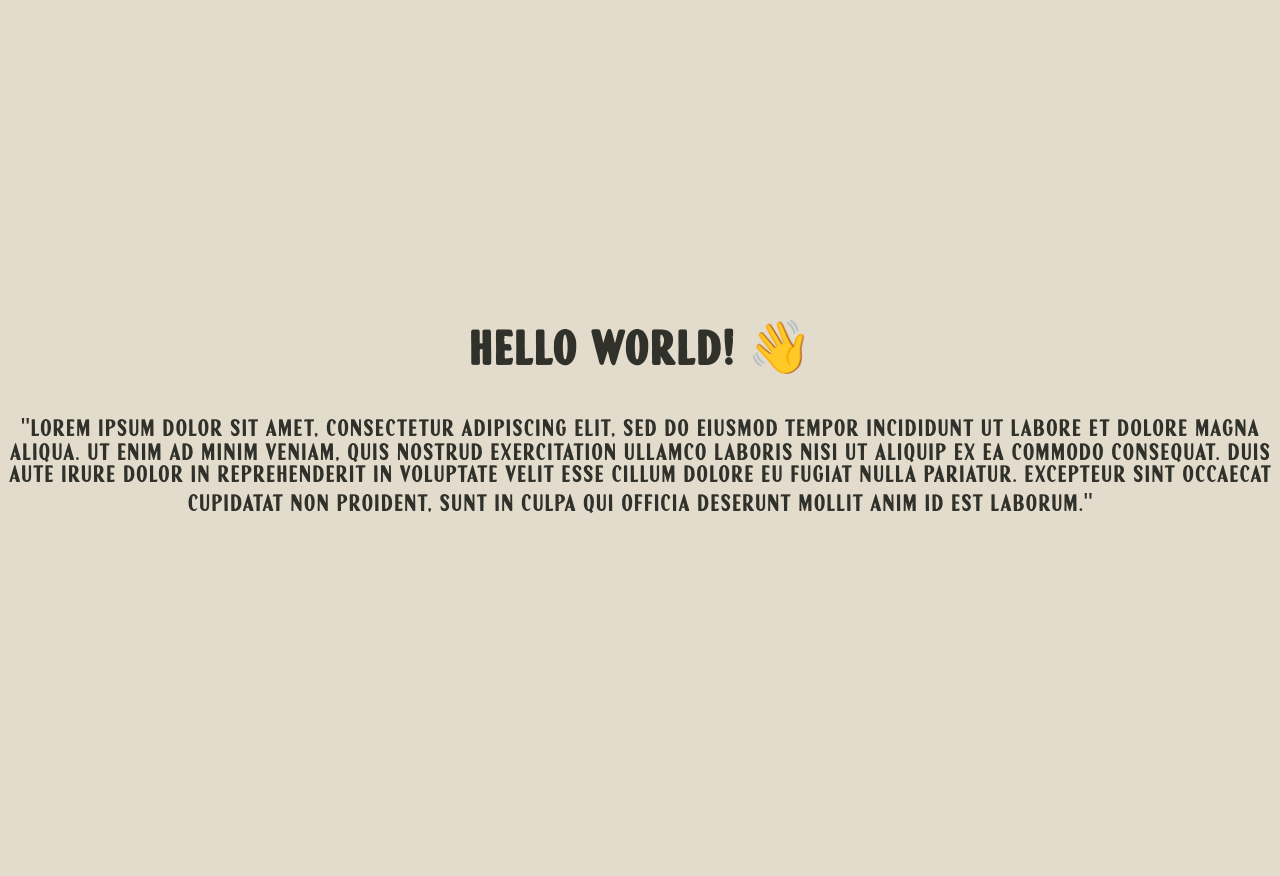
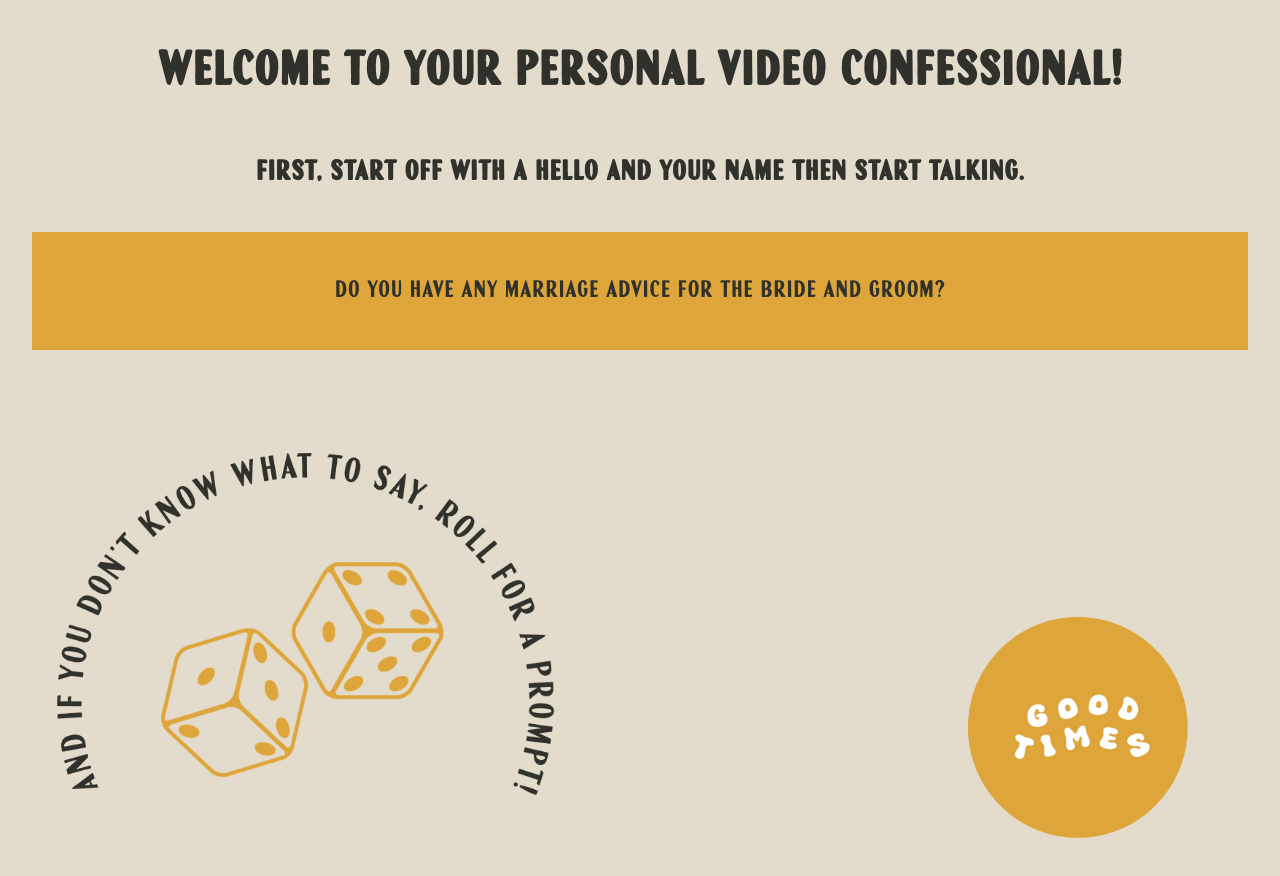
Before and after one commit to caseyvaughn/jj-wedding-site, a React (Create React App) app: page / in a window 1280 px wide. Shown: the top 876 px of the page. Before the commit the page ends 800 px from the top, so only its background shows below. Built offline with nearby package versions, Linux system fonts and the light colour scheme.

Commit message:
style homepage with logos, add questions

```diff
--- a/src/App.css
+++ b/src/App.css
@@ -1,10 +1,6 @@
 .App {
   text-align: center;
-}
-
-.App-logo {
-  height: 40vmin;
-  pointer-events: none;
+  height: 100vh;
 }
 
 @media (prefers-reduced-motion: no-preference) {
@@ -14,16 +10,30 @@
 }
 
 .App-header {
-  min-height: 100vh;
   display: flex;
   flex-direction: column;
   align-items: center;
-  justify-content: center;
   font-size: calc(10px + 2vmin);
+  padding: 1rem;
 }
 
-.App-link {
-  color: #61dafb;
+.Main-content {
+  display: flex;
+  justify-content: center;
+  padding: 3rem;
+  margin-right: 2rem;
+  margin-left: 2rem;
+  font-size: calc(10px + 2vmin);
+  background-color: var(--color-highlight);
+}
+
+.App-footer {
+  display: flex;
+  justify-content: space-between;
+  margin-left: 2rem;
+  margin-right: 2rem;
+  margin-bottom: 2rem;
+  align-items: flex-end;
 }
 
 @keyframes App-logo-spin {
--- a/src/App.tsx
+++ b/src/App.tsx
@@ -1,14 +1,32 @@
-import React from 'react';
-import './App.css';
-import './index.css';
+import React from "react";
+import "./App.css";
+import "./index.css";
+import { fetchNewQuestion } from "./utils.ts";
+import { QUESTIONS } from "./questions.ts";
 
 function App() {
   return (
     <div className="App">
       <header className="App-header">
-        <h1>Hello World! 👋</h1>
-        <div>"Lorem ipsum dolor sit amet, consectetur adipiscing elit, sed do eiusmod tempor incididunt ut labore et dolore magna aliqua. Ut enim ad minim veniam, quis nostrud exercitation ullamco laboris nisi ut aliquip ex ea commodo consequat. Duis aute irure dolor in reprehenderit in voluptate velit esse cillum dolore eu fugiat nulla pariatur. Excepteur sint occaecat cupidatat non proident, sunt in culpa qui officia deserunt mollit anim id est laborum."</div>
+        <h1>Welcome to your personal video confessional!</h1>
+        <h3>First, start off with a hello and your name then start talking.</h3>
       </header>
+      <div className="Main-content">
+        <div>Do you have any marriage advice for the bride and groom?</div>
+      </div>
+      <div className="App-footer">
+        <img
+          src="/dice.png"
+          alt="and if you don't know what to say, roll for a prompt"
+          style={{ width: "45%", height: "fit-content" }}
+          onClick={() => fetchNewQuestion(QUESTIONS)}
+        />
+        <img
+          src="/circlelogo.png"
+          alt="good times logo"
+          style={{ width: "20%", height: "fit-content", margin: "3rem" }}
+        />
+      </div>
     </div>
   );
 }
--- a/src/index.css
+++ b/src/index.css
@@ -1,24 +1,28 @@
 :root {
-  --color-text: #30312B;
-  --color-background: #E3DCCC;
-  --color-highlight: #DEA53A;
+  --color-text: #30312b;
+  --color-background: #e3dccc;
+  --color-highlight: #dea53a;
 }
 
 body {
   margin: 0;
-  font-family: 'TAYBenditos', sans-serif;
+  font-family: "TAYBenditos", sans-serif;
   color: var(--color-text);
   background-color: var(--color-background);
 }
 
 code {
-  font-family: source-code-pro, Menlo, Monaco, Consolas, 'Courier New',
+  font-family: source-code-pro, Menlo, Monaco, Consolas, "Courier New",
     monospace;
 }
 
+p {
+  background-color: var(--color-highlight);
+}
+
 @font-face {
-  font-family: 'TAYBenditos';
-  src: url('./fonts/TAYBenditos.otf') format('opentype');
+  font-family: "TAYBenditos";
+  src: url("./fonts/TAYBenditos.otf") format("opentype");
   font-weight: normal;
   font-style: normal;
 }
--- /dev/null
+++ b/src/questions.ts
@@ -0,0 +1,22 @@
+export const QUESTIONS: string[] = [
+  "Any marriage advice?",
+  "Fun memory of the groom",
+  "Fun memory of the bride",
+  "Share a story about the couple",
+  "Tell us a joke (any joke)",
+  "Sing us a song",
+  "Give us a fun fact (about anything)",
+  "In one word, describe Jack and Jess as a couple",
+  "Do you like our wedding (lol, please say yes)",
+  "Predict Jack and Jess` future. What are we up to in 10 years?",
+  "Show us a dance move",
+  "Share a fact about the bride or groom",
+  "Share a secret about the bride or groom that you`ve avoided telling us all these years",
+  "Who is best dressed at the wedding besides the bride and groom?",
+  "Tell us a conspiracy theory you believe in (don`t go off the deep end in this confession though… just tell it to us quick)",
+  "Describe Jack in 3 words",
+  "Describe Jess in 3 words",
+  "If the bride and groom`s story were a movie, who is playing the bride? And the groom?",
+  "Do your best impression of the White Lotus soundtrack",
+  "Do your best impression of the “Defying Gravity” end riff",
+];
--- /dev/null
+++ b/src/utils.ts
@@ -0,0 +1,6 @@
+export function fetchNewQuestion(arr: string[]): string | undefined {
+  const randomIndex = Math.floor(Math.random() * arr.length);
+
+  console.log(arr[randomIndex]);
+  return arr[randomIndex];
+}
```
Also changed, not shown: tsconfig.json (+4 -9 lines).
